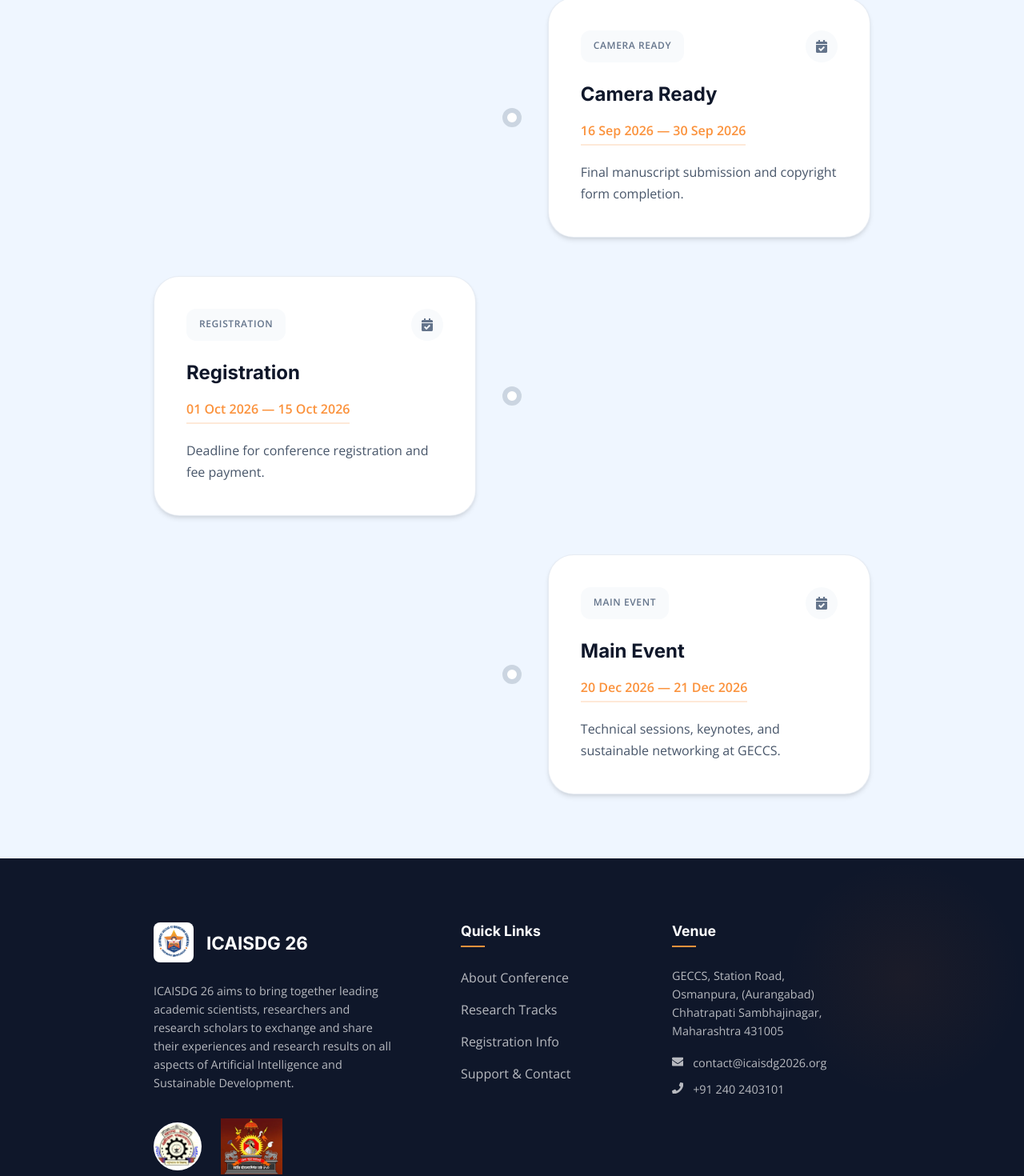
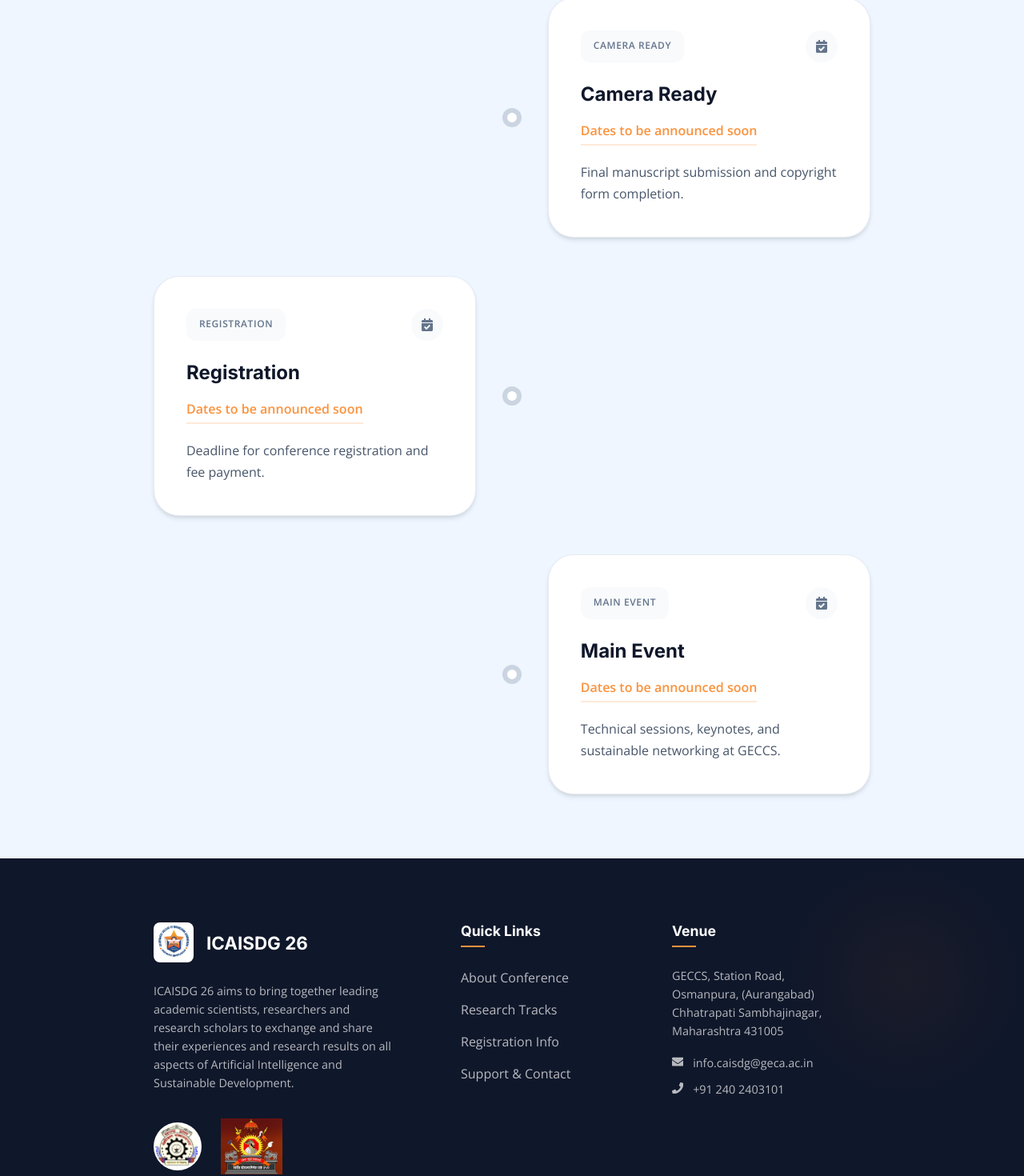
Before and after one commit to vishal-bhutekar21/InternationalconferenceGeca, a React (Vite) app: page /timeline in a window 1280 px wide. Shown: the part 1210-2680 px from the top of the page at 80% size. Built offline with nearby package versions, Linux system fonts and the light colour scheme.

Commit message:
Update timeline dates to TBD and update contact email

```diff
--- a/src/components/Footer.tsx
+++ b/src/components/Footer.tsx
@@ -101,8 +101,8 @@ const Footer = () => {
                             Maharashtra 431005
                         </p>
                         <div style={{ display: 'flex', flexDirection: 'column', gap: '0.5rem', fontSize: '0.9rem' }}>
-                            <a href="mailto:contact@icaisdg2026.org" style={{ color: 'white', textDecoration: 'none', opacity: 0.7 }} className="footer-link">
-                                <FaEnvelope style={{ marginRight: '0.5rem' }} /> contact@icaisdg2026.org
+                            <a href="mailto:info.caisdg@geca.ac.in" style={{ color: 'white', textDecoration: 'none', opacity: 0.7 }} className="footer-link">
+                                <FaEnvelope style={{ marginRight: '0.5rem' }} /> info.caisdg@geca.ac.in
                             </a>
                             <span style={{ opacity: 0.7 }}>
                                 <FaPhone style={{ marginRight: '0.5rem' }} /> +91 240 2403101
--- a/src/data/conferenceData.ts
+++ b/src/data/conferenceData.ts
@@ -67,7 +67,7 @@ export const timelineMilestones: TimelineMilestone[] = [
     },
     {
         id: 3,
-        date: "16 Sep 2026 — 30 Sep 2026",
+        date: "Dates to be announced soon",
         label: "Camera Ready",
         title: "Camera Ready",
         description: "Final manuscript submission and copyright form completion.",
@@ -75,7 +75,7 @@ export const timelineMilestones: TimelineMilestone[] = [
     },
     {
         id: 4,
-        date: "01 Oct 2026 — 15 Oct 2026",
+        date: "Dates to be announced soon",
         label: "Registration",
         title: "Registration",
         description: "Deadline for conference registration and fee payment.",
@@ -83,7 +83,7 @@ export const timelineMilestones: TimelineMilestone[] = [
     },
     {
         id: 5,
-        date: "20 Dec 2026 — 21 Dec 2026",
+        date: "Dates to be announced soon",
         label: "Main Event",
         title: "Main Event",
         description: "Technical sessions, keynotes, and sustainable networking at GECCS.",
--- a/src/pages/ContactPage.tsx
+++ b/src/pages/ContactPage.tsx
@@ -49,8 +49,8 @@ const ContactPage = () => {
                                     <div>
                                         <h3 style={{ fontSize: '1.1rem', marginBottom: '0.25rem' }}>Email Support</h3>
                                         <p style={{ fontSize: '0.85rem', color: 'var(--color-text-muted)' }}>
-                                            General: info@icaisd2026.geccs.ac.in<br />
-                                            Technical: tech@icaisd2026.geccs.ac.in
+                                            General: info.caisdg@geca.ac.in<br />
+                                            Technical: tech.caisdg@geca.ac.in
                                         </p>
                                     </div>
                                 </div>
```
